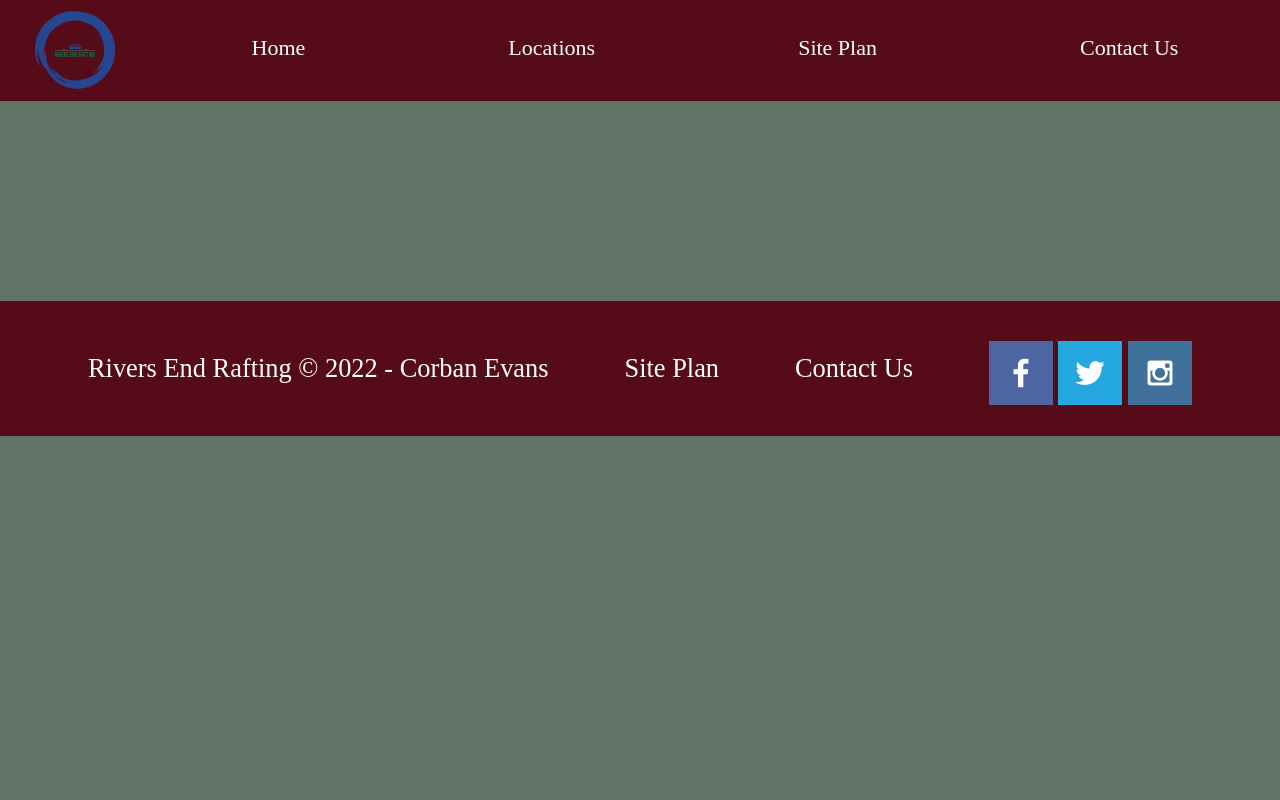
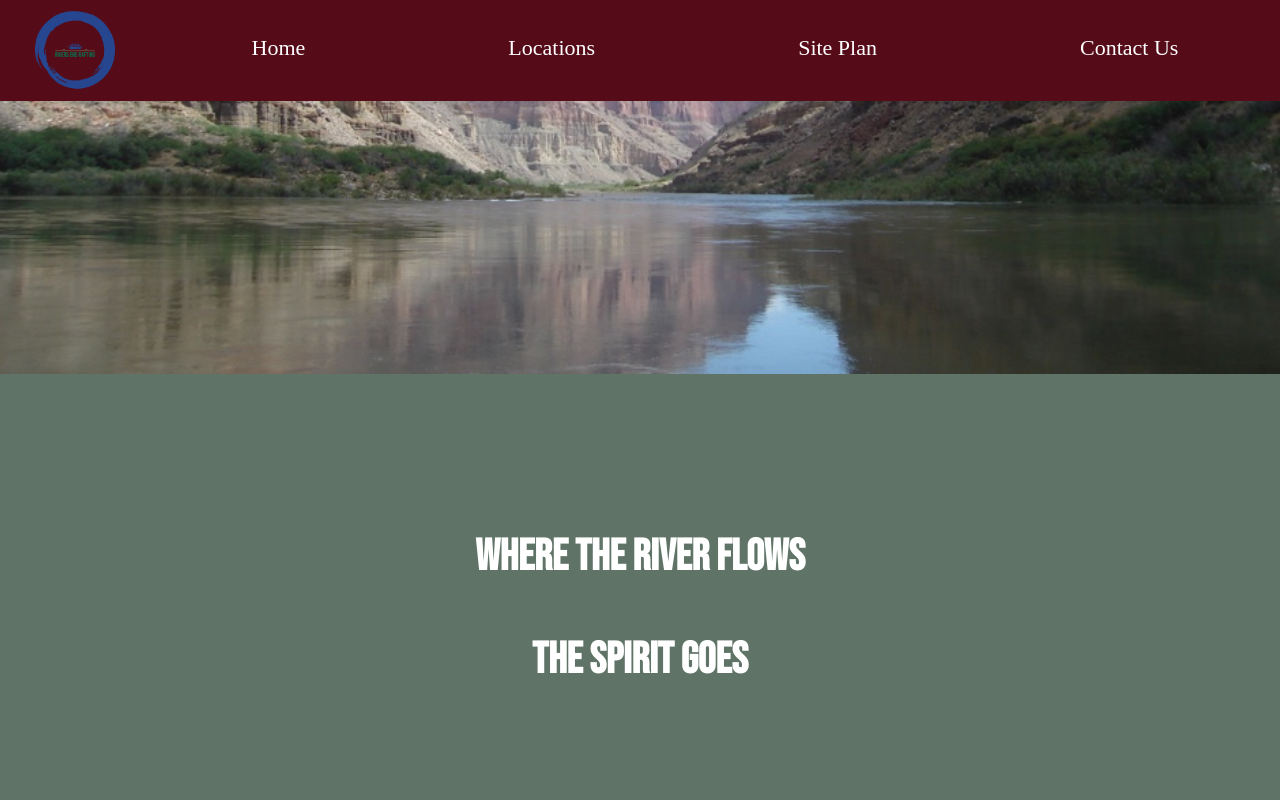
Before and after one commit to corbanevans/WDD130-Projects, a plain HTML site: page wwr/Locations.html in a window 1280 px wide. Shown: the top 800 px of the page. Drawn offline with Linux system fonts and the light colour scheme; a web font is replaced by a local one.

Commit message:
Subpage working bones

```diff
--- a/wwr/Locations.html
+++ b/wwr/Locations.html
@@ -20,9 +20,20 @@
             <a href="contactus.html">Contact Us</a>
         </nav>
     </header>
+    <div id="hero">
+        <div id="hero-box">
+            <img id="hero-img" src="./images/river-wide2.jpg" alt="View from middle of river looking downstream">
+        </div>
+        <section id="hero-msg">
+            <h1 class="home-title">Where the River Flows</h1>
+            <h1 class="home-title">The Spirit Goes</h1>
+        </section>
+    </div>
+    <main>
+        <div class="location">
 
-    <main>
 
+        </div>
     </main>
     <footer>
         <p>Rivers End Rafting &copy; 2022 - Corban Evans</p>
```
Also changed, not shown: wwr/images/river-wide2.jpg (added).
